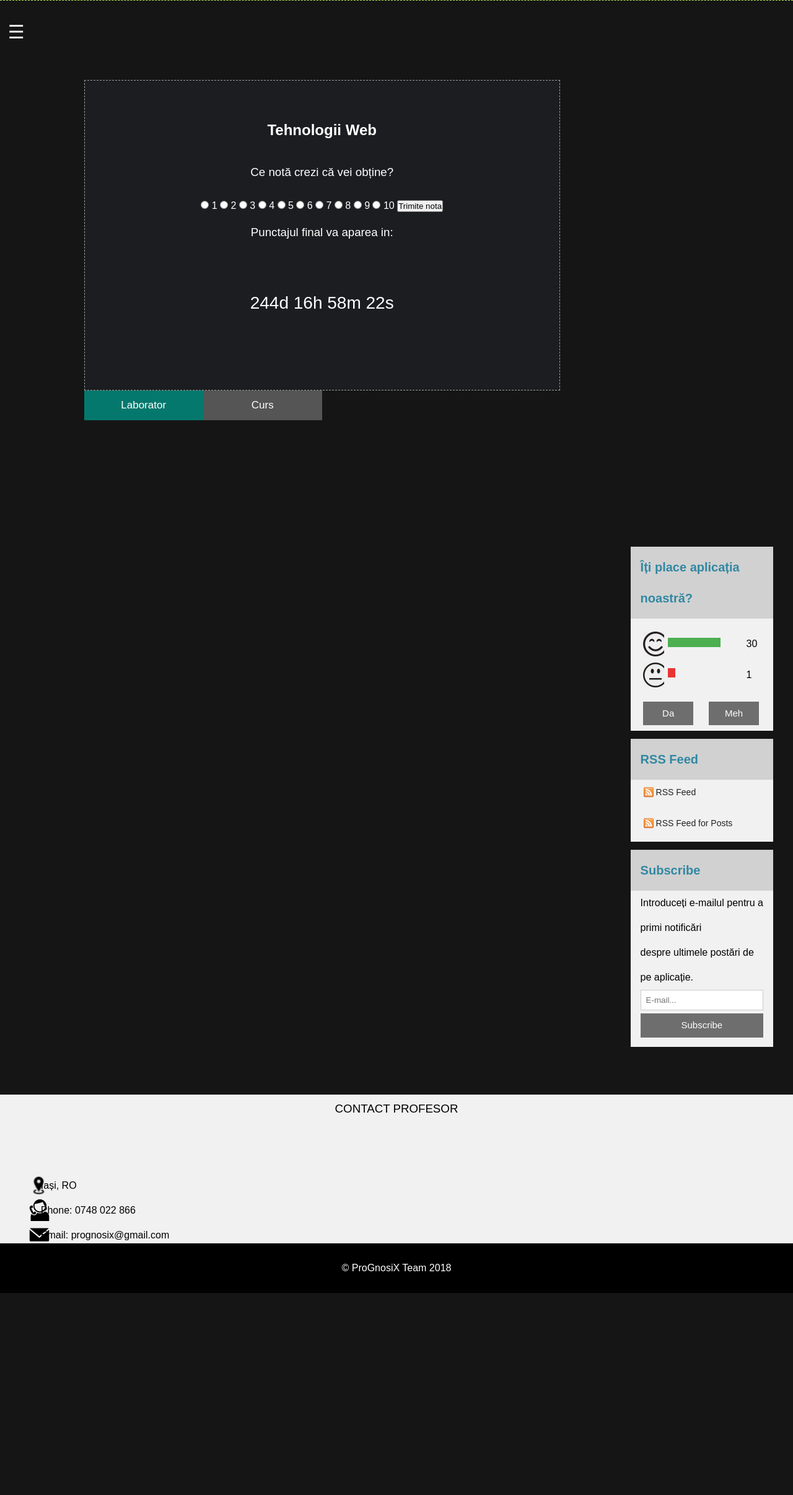
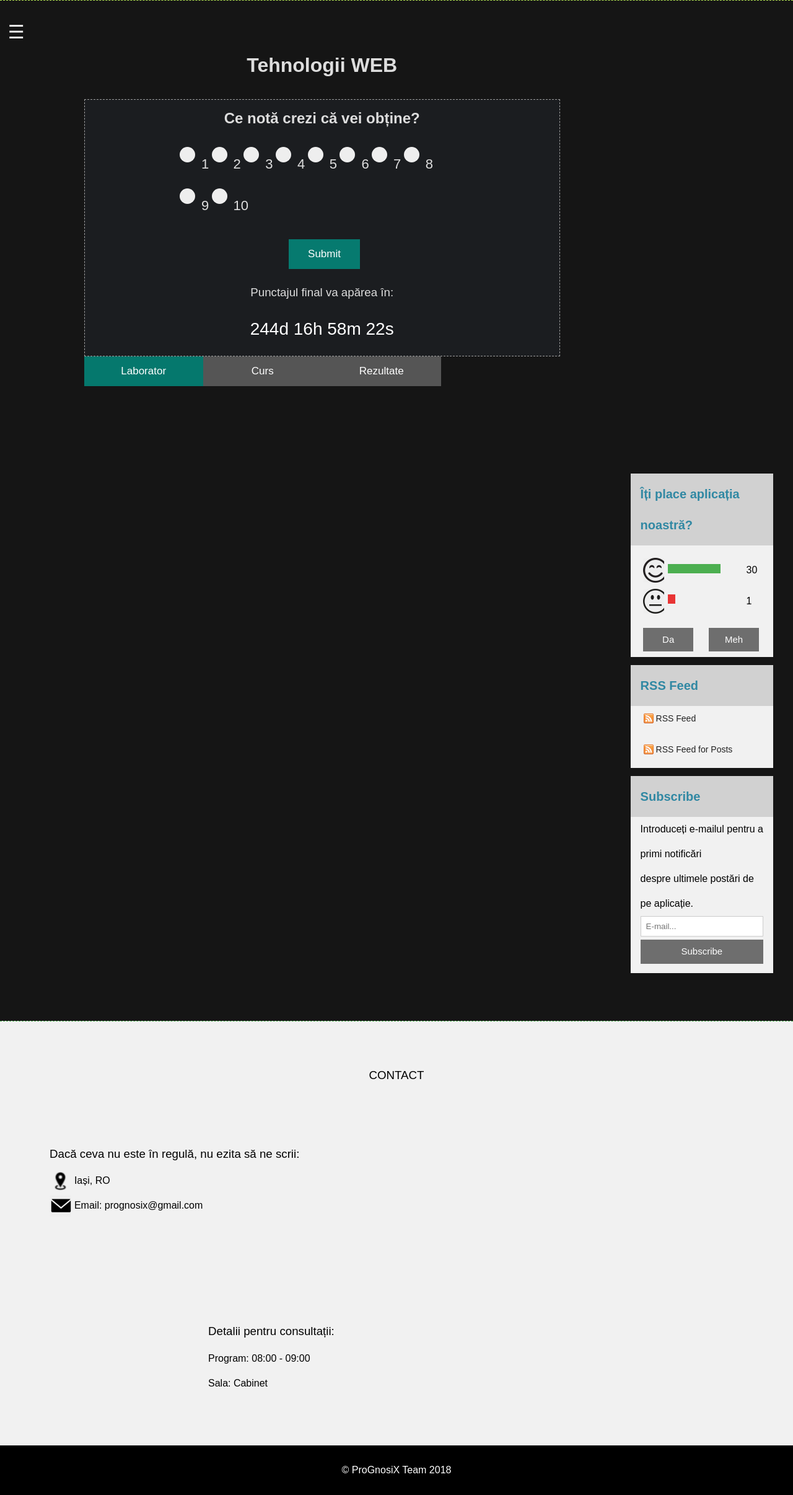
Before and after one commit to stefanamurarasu/ProGnosiX, a PHP site: page /app/views/first_course.view.html in a window 1280 px wide. Shown: the part 82-2494 px from the top of the page at 62% size. Before the commit the page ends 2168 px from the top, so only its background shows below. Run offline with PHP 8.4, Linux system fonts and the light colour scheme.

Commit message:
add contact, prognoses section, result button

```diff
--- a/app/views/first_course.view.html
+++ b/app/views/first_course.view.html
@@ -43,75 +43,120 @@
 
         <!-- News -->
         <div class="news-section">
-            <div id="lab" class="tabcontent">
-                <!-- Alege nota -->
-                <div class="course-prognose">
-                    <h2>Tehnologii Web</h2>
-                    <h3 class="title">Ce notă crezi că vei obține?</h3>
-                    <div class="radio-buttons">
-                        <input type="radio" name="gradeValue" value="1">
-                        <label for="gradeValue1" class="pgx-form__label"> 1 </label>
-                        <input type="radio" name="gradeValue" value="2">
-                        <label for="gradeValue2" class="pgx-form__label"> 2 </label>
-                        <input type="radio" name="gradeValue" value="3">
-                        <label for="gradeValue3" class="pgx-form__label"> 3 </label>
-                        <input type="radio" name="gradeValue" value="4">
-                        <label for="gradeValue4" class="pgx-form__label"> 4 </label>
-                        <input type="radio" name="gradeValue" value="5">
-                        <label for="gradeValue5" class="pgx-form__label"> 5 </label>
-                        <input type="radio" name="gradeValue" value="6">
-                        <label for="gradeValue6" class="pgx-form__label"> 6 </label>
-                        <input type="radio" name="gradeValue" value="7">
-                        <label for="gradeValue7" class="pgx-form__label"> 7 </label>
-                        <input type="radio" name="gradeValue" value="8">
-                        <label for="gradeValue8" class="pgx-form__label"> 8 </label>
-                        <input type="radio" name="gradeValue" value="9">
-                        <label for="gradeValue9" class="pgx-form__label"> 9 </label>
-                        <input type="radio" name="gradeValue" value="10">
-                        <label for="gradeValue10" class="pgx-form__label"> 10 </label>
 
-                        <button type="submit" class="pgx-fomr__save-button">Trimite nota</button>
-                        <h3>Punctajul final va aparea in: </h3>
-                        <p id="demo" style="font-size:28px"></p>
-                    </div>
-                    <!-- / Alege nota -->
+            <h1 class="to-align">Tehnologii WEB</h1>
+            <!-- Alege nota laborator -->
+            <div id="lab" class="course-content">
+
+                <h2 class="to-align">Ce notă crezi că vei obține?</h2>
+
+                <div class="grades">
+                    <label class="container">1
+                        <input type="radio" checked="checked" name="radio">
+                        <span class="checkmark"></span>
+                    </label>
+                    <label class="container">2
+                        <input type="radio" name="radio">
+                        <span class="checkmark"></span>
+                    </label>
+                    <label class="container">3
+                        <input type="radio" name="radio">
+                        <span class="checkmark"></span>
+                    </label>
+                    <label class="container">4
+                        <input type="radio" name="radio">
+                        <span class="checkmark"></span>
+                    </label>
+                    <label class="container">5
+                        <input type="radio" checked="checked" name="radio">
+                        <span class="checkmark"></span>
+                    </label>
+                    <label class="container">6
+                        <input type="radio" name="radio">
+                        <span class="checkmark"></span>
+                    </label>
+                    <label class="container">7
+                        <input type="radio" name="radio">
+                        <span class="checkmark"></span>
+                    </label>
+                    <label class="container">8
+                        <input type="radio" name="radio">
+                        <span class="checkmark"></span>
+                    </label>
+                    <label class="container">9
+                        <input type="radio" name="radio">
+                        <span class="checkmark"></span>
+                    </label>
+                    <label class="container">10
+                        <input type="radio" name="radio">
+                        <span class="checkmark"></span>
+                    </label>
                 </div>
+
+                <button type="submit" class="pick-grade">Submit</button>
+                <h3 class="to-align">Punctajul final va apărea în: </h3>
+                <p id="demo" style="font-size:28px; padding-bottom: 1%"></p>
+                <!-- / Alege nota laborator-->
             </div>
-            <div id="curs" class="tabcontent">
-                <!-- Alege nota -->
-                <div class="course-prognose">
-                    <h3 class="title">Ce notă crezi că vei obține?</h3>
-                    <div class="radio-buttons">
-                        <input type="radio" name="gradeValue" value="1">
-                        <label for="gradeValue1" class="pgx-form__label"> 1 </label>
-                        <input type="radio" name="gradeValue" value="2">
-                        <label for="gradeValue2" class="pgx-form__label"> 2 </label>
-                        <input type="radio" name="gradeValue" value="3">
-                        <label for="gradeValue3" class="pgx-form__label"> 3 </label>
-                        <input type="radio" name="gradeValue" value="4">
-                        <label for="gradeValue4" class="pgx-form__label"> 4 </label>
-                        <input type="radio" name="gradeValue" value="5">
-                        <label for="gradeValue5" class="pgx-form__label"> 5 </label>
-                        <input type="radio" name="gradeValue" value="6">
-                        <label for="gradeValue6" class="pgx-form__label"> 6 </label>
-                        <input type="radio" name="gradeValue" value="7">
-                        <label for="gradeValue7" class="pgx-form__label"> 7 </label>
-                        <input type="radio" name="gradeValue" value="8">
-                        <label for="gradeValue8" class="pgx-form__label"> 8 </label>
-                        <input type="radio" name="gradeValue" value="9">
-                        <label for="gradeValue9" class="pgx-form__label"> 9 </label>
-                        <input type="radio" name="gradeValue" value="10">
-                        <label for="gradeValue10" class="pgx-form__label"> 10 </label>
 
-                        <button type="submit" class="pgx-fomr__save-button">Trimite nota</button>
-                        <h2>Punctajul final va aparea in: </h2>
-                        <p id="demo" style="font-size:28px"></p>
-                    </div>
-                    <!-- / Alege nota -->
+
+            <!-- Alege nota curs -->
+            <div id="curs" class="course-content">
+
+                <h2 class="to-align">Ce notă crezi că vei obține?</h2>
+
+                <div class="grades">
+                    <label class="container">1
+                        <input type="radio" checked="checked" name="radio">
+                        <span class="checkmark"></span>
+                    </label>
+                    <label class="container">2
+                        <input type="radio" name="radio">
+                        <span class="checkmark"></span>
+                    </label>
+                    <label class="container">3
+                        <input type="radio" name="radio">
+                        <span class="checkmark"></span>
+                    </label>
+                    <label class="container">4
+                        <input type="radio" name="radio">
+                        <span class="checkmark"></span>
+                    </label>
+                    <label class="container">5
+                        <input type="radio" checked="checked" name="radio">
+                        <span class="checkmark"></span>
+                    </label>
+                    <label class="container">6
+                        <input type="radio" name="radio">
+                        <span class="checkmark"></span>
+                    </label>
+                    <label class="container">7
+                        <input type="radio" name="radio">
+                        <span class="checkmark"></span>
+                    </label>
+                    <label class="container">8
+                        <input type="radio" name="radio">
+                        <span class="checkmark"></span>
+                    </label>
+                    <label class="container">9
+                        <input type="radio" name="radio">
+                        <span class="checkmark"></span>
+                    </label>
+                    <label class="container">10
+                        <input type="radio" name="radio">
+                        <span class="checkmark"></span>
+                    </label>
                 </div>
+
+                <button type="submit" class="pick-grade">Submit</button>
+                <h3 class="to-align">Punctajul final va apărea în: </h3>
+                <p id="demo" style="font-size:28px; padding-bottom: 1%"></p>
+                <!-- / Alege nota curs-->
             </div>
-            <button class="tablink" onclick="openCity('lab', this, 'rgba(0, 150, 136, 0.77)')" id="defaultOpen">Laborator</button>
-            <button class="tablink" onclick="openCity('curs', this, 'rgba(0, 150, 136, 0.77)')">Curs</button>
+
+            <button class="button-course" onclick="openCity('lab', this, 'rgba(0, 150, 136, 0.77)')" id="defaultOpen">Laborator</button>
+            <button class="button-course" onclick="openCity('curs', this, 'rgba(0, 150, 136, 0.77)')">Curs</button>
+            <button class="button-course" onclick="#">Rezultate</button>
         </div>
 
         <!-- Informations -->
@@ -191,18 +236,31 @@
     </div>
 
     <div class="contact">
-        <h3 class="to-align">CONTACT PROFESOR</h3>
+        <h3 class="to-align title">CONTACT</h3>
+
+
         <div class="contact-info-left margin-top">
-            <ul class="pad-left">
+            <h3>Dacă ceva nu este în regulă, nu ezita să ne scrii:</h3>
+            <ul>
                 <li class="check-in-icon">
                     <i class="info to-align large"></i>Iași, RO</li>
-                <li class="phone-icon">
-                    <i class="info to-align large"></i>Phone: 0748 022 866</li>
                 <li class="mail-icon">
                     <i class="info to-align large"></i>Email: prognosix@gmail.com
                 </li>
             </ul>
+
         </div>
+
+        <div class="contact-info-right margin-top">
+            <h3>Detalii pentru consultații:</h3>
+            <ul>
+                <li>
+                    <i class="to-align large"></i>Program: 08:00 - 09:00 </li>
+                <li>
+                    <i class="to-align large"></i>Sala: Cabinet </li>
+            </ul>
+        </div>
+
     </div>
 
     <footer class="footer dark-content" id="footer">
--- a/public/courses.css
+++ b/public/courses.css
@@ -10,7 +10,7 @@
 }
 
 h1 {
-    font-size: 32px;
+    top: 0px;
 }
 
 h4 {
@@ -159,35 +159,169 @@
     height: auto;
 }
 
-.course-prognose{
-    align-content: center;
+.title {
+    text-align: center;
+    padding-top: 5%;
 }
 
-.title {
-    margin: 15px 5px 10px 5px;
-    text-align: center;
-    color: #fff;
+
+/* Sectiune de facute prognoze */
+
+#lab, #curs {
+    background-color: rgba(124, 148, 196, 0.06);
+    border: 1.2px dashed #9e9e9e;
 }
 
-.radio-buttons{
+.button-course {
+    background-color: #555;
     color: white;
-    text-align: center;
+    float: left;
+    border: none;
+    outline: none;
+    cursor: pointer;
+    padding: 14px 16px;
+    font-size: 17px;
+    width: 25%;
 }
+
+.button-course:hover {
+    background-color: #777;
+}
+
+
+.button-res {
+    background-color: #555;
+    color: white;
+    float: left;
+    border: none;
+    outline: none;
+    cursor: pointer;
+    padding: 14px 16px;
+    font-size: 17px;
+    width: 25%;
+}
+
+.button-res:hover {
+    background-color: #777;
+}
+
+
+.pick-grade {
+    background-color: rgba(0, 150, 136, 0.77);
+    color: white;
+    border: none;
+    outline: none;
+    cursor: pointer;
+    padding: 14px 16px;
+    font-size: 17px;
+    width: 15%;
+    margin: 0% 0% 2% 43%;
+}
+
+.pick-grade:hover {
+    background-color: #777;
+}
+
+/* //Sectiune de facute prognoze */
+
+/* Radio buttons  */
+
+.grades {
+    padding: 2% 20%;
+}
+.container {
+    display: inline-block;
+    position: relative;
+    padding-left: 35px;
+    margin-bottom: 12px;
+    cursor: pointer;
+    font-size: 22px;
+    -webkit-user-select: none;
+    -moz-user-select: none;
+    -ms-user-select: none;
+    user-select: none;
+}
+
+/* Hide the browser's default radio button */
+.container input {
+    position: absolute;
+    opacity: 0;
+    cursor: pointer;
+}
+
+.checkmark {
+    position: absolute;
+    top: 0;
+    left: 0;
+    height: 25px;
+    width: 25px;
+    background-color: #eee;
+    border-radius: 50%;
+}
+.container:hover input ~ .checkmark {
+    background-color: #ccc;
+}
+
+.container input:checked ~ .checkmark {
+    background-color: rgba(0, 150, 136, 0.77);;
+}
+
+/* Create the indicator (the dot/circle - hidden when not checked) */
+.checkmark:after {
+    content: "";
+    position: absolute;
+    display: none;
+}
+
+/* Show the indicator (dot/circle) when checked */
+.container input:checked ~ .checkmark:after {
+    display: block;
+}
+
+/* Style the indicator (dot/circle) */
+.container .checkmark:after {
+ 	top: 9px;
+	left: 9px;
+	width: 8px;
+	height: 8px;
+	border-radius: 50%;
+	background: rgb(230, 220, 220);
+}
+
+/* rezultate */
+#overlay {
+    position: fixed; /* Sit on top of the page content */
+    display: none; /* Hidden by default */
+    width: 100%; /* Full width (cover the whole page) */
+    height: 100%; /* Full height (cover the whole page) */
+    top: 0;
+    left: 0;
+    right: 0;
+    bottom: 0;
+    background-color: rgba(0,0,0,0.5); /* Black background with opacity */
+    z-index: 2; /* Specify a stack order in case you're using a different order for other elements */
+    cursor: pointer; /* Add a pointer on hover */
+}
+
+/* /Radio buttons  */
+
+
 
 #demo{
     text-align-last: center;
-    line-height: 180px;
+    /* line-height: 180px; */
     color:white;
 }
 
 .contact {
-    height: 30%;
+
     color: #000!important;
     background-color: #f1f1f1!important;
+    border-top: 1px dashed #4CAF50;
 }
 
 .margin-top {
-    margin-top: 5em;
+    margin: 5em;
 }
 
 .to-align {
@@ -195,15 +329,20 @@
 }
 
 .contact-info-left {
-    width: 100%;
     display: inline-block;
-    /* height: 400px; */
-    left: 40px;
+    width: 39%;
 }
+
+.contact-info-right {
+    display: inline-block;
+    width: 39%;
+    padding-left: 20%;
+}
+
 
 .info {
     display: inline-block;
-    width: 1.3em;
+    width: 8%;
 }
 
 .check-in-icon {
@@ -222,9 +361,7 @@
     list-style-type: none;
 }
 
-.pad-left {
-    padding-left: 45px;
-}
+
 
 /* side menu */
 
@@ -300,39 +437,6 @@
     text-align: center;
     padding: 20px;
 }
-
-/* Sectiune de facute prognoze */
-
-#lab, #curs {
-    background-color: rgba(124, 148, 196, 0.06);
-    border: 1.2px dashed #9e9e9e;
-}
-
-.tablink {
-    background-color: #555;
-    color: white;
-    float: left;
-    border: none;
-    outline: none;
-    cursor: pointer;
-    padding: 14px 16px;
-    font-size: 17px;
-    width: 25%;
-}
-
-.tablink:hover {
-    background-color: #777;
-}
-
-/* Style the tab content */
-.tabcontent {
-    color: white;
-    display: none;
-    padding: 50px;
-    text-align: center;
-}
-
-/* //Sectiune de facute prognoze */
 
 
 /* Sectiune newslletter si RSS */
@@ -525,7 +629,11 @@
     /* anunturi materii */
     .news-section {
         width: 70%;
-        padding: 10% 5%;
+        padding: 5%;
+    }
+
+    h1{
+        padding-bottom: 2%;
     }
 
     /* informatii */
--- a/public/display_content.js
+++ b/public/display_content.js
@@ -1,13 +1,12 @@
-
-function openCity(evalType, elmnt, color) {
-    var i, tabcontent, tablinks;
-    tabcontent = document.getElementsByClassName("tabcontent");
+function openCity(evalType,elmnt,color) {
+    var i, tabcontent, buttons;
+    tabcontent = document.getElementsByClassName("course-content");
     for (i = 0; i < tabcontent.length; i++) {
         tabcontent[i].style.display = "none";
     }
-    tablinks = document.getElementsByClassName("tablink");
-    for (i = 0; i < tablinks.length; i++) {
-        tablinks[i].style.backgroundColor = "";
+    buttons = document.getElementsByClassName("button-course");
+    for (i = 0; i < buttons.length; i++) {
+        buttons[i].style.backgroundColor = "";
     }
     document.getElementById(evalType).style.display = "block";
     elmnt.style.backgroundColor = color;
```
